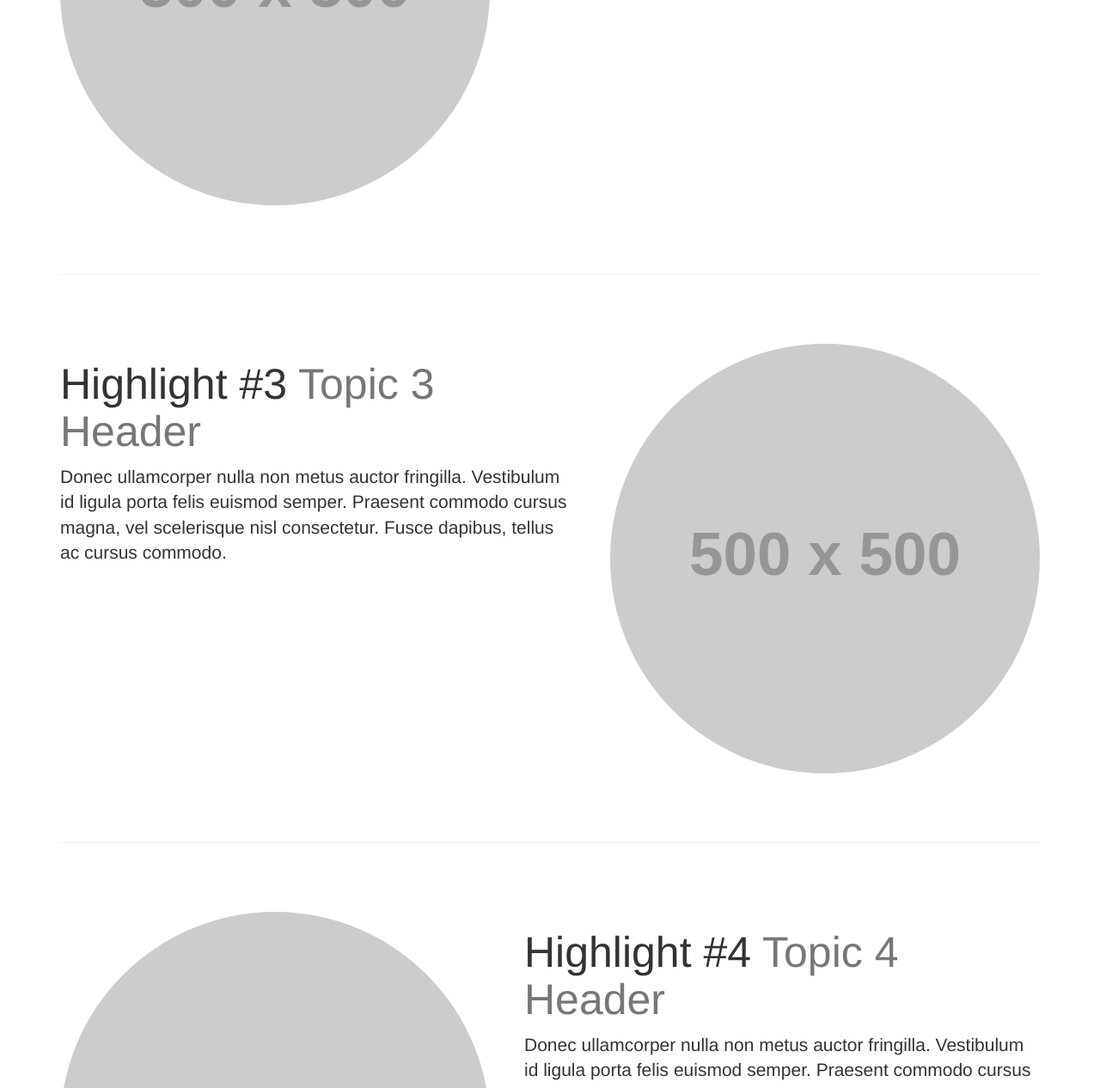
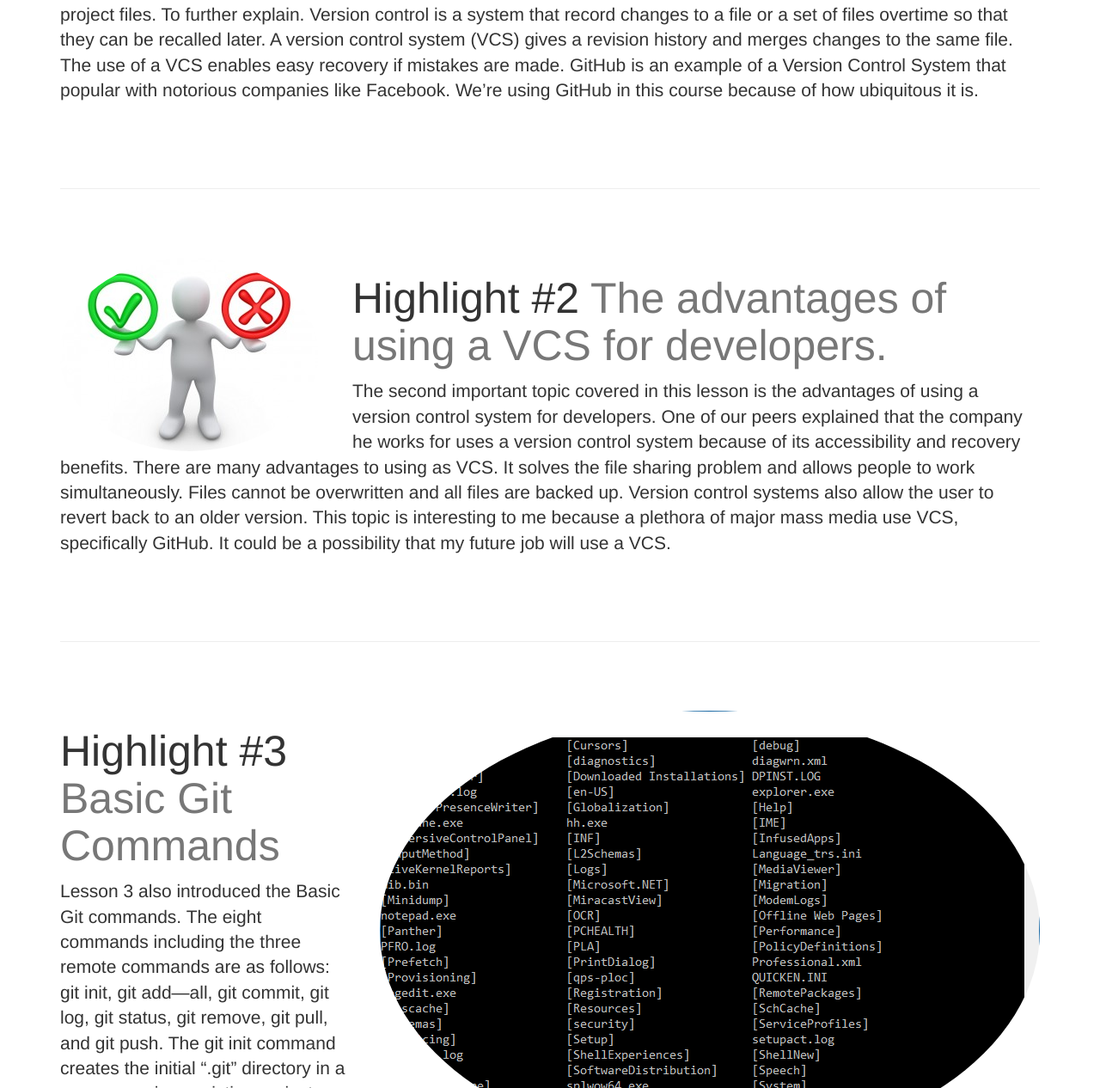
Before and after one commit to csd15/lesson3_VersionControl, a plain HTML site: page index.html in a window 1280 px wide. Shown: the part 1534-2800 px from the top of the page at 86% size. Drawn offline with Linux system fonts and the light colour scheme; placeholder pictures from the web are drawn by us.

Commit message:
Lesson 3 final commit

```diff
--- a/index.html
+++ b/index.html
@@ -67,7 +67,7 @@
         <div class="headline">
             <div class="container">
                 <h2>Lesson 3 Highlights</h2>
-                <h3>INSERT YOUR NAME</h3>
+                <h3>Cellina Danvers</h3>
             </div>
         </div>
     </header>
@@ -79,55 +79,55 @@
 
         <!-- First Featurette -->
         <div class="featurette" id="topic1">
-            <img class="featurette-image img-circle img-responsive pull-right" src="http://placehold.it/500x500">
+            <img class="featurette-image img-circle img-responsive pull-right" src= "photos/VC.png">
             <h2 class="featurette-heading">Highlight #1
-                <span class="text-muted">Topic 1 Header</span>
+                <span class="text-muted">Version Control and Version Control System(VCS)</span>
             </h2>
-            <p class="lead">Donec ullamcorper nulla non metus auctor fringilla. Vestibulum id ligula porta felis euismod semper. Praesent commodo cursus magna, vel scelerisque nisl consectetur. Fusce dapibus, tellus ac cursus commodo.</p>
+            <p class="lead">In this assignment we were asked to choose five topics that we found interesting from Lesson 3. The first topic that I deemed important was version control and version control systems. Version control is one main repository for all of the project files. To further explain. Version control is a system that record changes to a file or a set of files overtime so that they can be recalled later. A version control system (VCS) gives a revision history and merges changes to the same file. The use of a VCS enables easy recovery if mistakes are made. GitHub is an example of a Version Control System that popular with notorious companies like Facebook. We’re using GitHub in this course because of how ubiquitous it is.</p>
         </div>
 
         <hr class="featurette-divider">
 
         <!-- Second Featurette -->
         <div class="featurette" id="topic2">
-            <img class="featurette-image img-circle img-responsive pull-left" src="http://placehold.it/500x500">
+            <img class="featurette-image img-circle img-responsive pull-left" src="photos/advantage_pic.jpg">
             <h2 class="featurette-heading">Highlight #2
-                <span class="text-muted">Topic 2 Header</span>
+                <span class="text-muted">The advantages of using a VCS for developers.</span>
             </h2>
-            <p class="lead">Donec ullamcorper nulla non metus auctor fringilla. Vestibulum id ligula porta felis euismod semper. Praesent commodo cursus magna, vel scelerisque nisl consectetur. Fusce dapibus, tellus ac cursus commodo.</p>
+            <p class="lead">The second important topic covered in this lesson is the advantages of using a version control system for developers. One of our peers explained that the company he works for uses a version control system because of its accessibility and recovery benefits. There are many advantages to using as VCS. It solves the file sharing problem and allows people to work simultaneously. Files cannot be overwritten and all files are backed up. Version control systems also allow the user to revert back to an older version. This topic is interesting to me because a plethora of major mass media use VCS, specifically GitHub. It could be a possibility that my future job will use a VCS.</p>
         </div>
 
         <hr class="featurette-divider">
 
         <!-- Third Featurette -->
         <div class="featurette" id="topic3">
-            <img class="featurette-image img-circle img-responsive pull-right" src="http://placehold.it/500x500">
+            <img class="featurette-image img-circle img-responsive pull-right" src="photos/Commands_git.png">
             <h2 class="featurette-heading">Highlight #3
-                <span class="text-muted">Topic 3 Header</span>
+                <span class="text-muted">Basic Git Commands</span>
             </h2>
-            <p class="lead">Donec ullamcorper nulla non metus auctor fringilla. Vestibulum id ligula porta felis euismod semper. Praesent commodo cursus magna, vel scelerisque nisl consectetur. Fusce dapibus, tellus ac cursus commodo.</p>
+            <p class="lead">Lesson 3 also introduced the Basic Git commands. The eight commands including the three remote commands are as follows: git init, git add—all, git commit, git log, git status, git remove, git pull, and git push. The git init command creates the initial “.git” directory in a new or previous existing project according to site ground.com. Git add just add’s files into your directory while git commit sets a branch to point to the updated file. Git status shows the status of your files and git log shows all the commits made before hand. The three remote commands: git remote shows all your remote repository versions while git push and git pull deal with the storing and retrieving of files. These basic commands are essential to this course because they operate together in a way that makes GitHub and other VCS’ successful</p>
         </div>
 
         <hr class="featurette-divider">
 
        <!-- Fourth Featurette -->
         <div class="featurette" id="topic4">
-            <img class="featurette-image img-circle img-responsive pull-left" src="http://placehold.it/500x500">
+            <img class="featurette-image img-circle img-responsive pull-left" src="photos/repo.png">
             <h2 class="featurette-heading">Highlight #4
-                <span class="text-muted">Topic 4 Header</span>
+                <span class="text-muted">How to create a local and remote repository using GitHub</span>
             </h2>
-            <p class="lead">Donec ullamcorper nulla non metus auctor fringilla. Vestibulum id ligula porta felis euismod semper. Praesent commodo cursus magna, vel scelerisque nisl consectetur. Fusce dapibus, tellus ac cursus commodo.</p>
+            <p class="lead">In Lesson 2.1 on git-scm.com, two methods are introduced to getting a Git Repository. One approach takes an existing project and imports it into Git, the other “clones” an existing Git Repository from another server (similar to local versus remote repositories). To create a repository by importing, you must create a subdirectory named .git then begin tracking files with an initial commit. This is the git add and git commit commands. On the other hand, to clone an existing repository you must use the git clone command followed by a left angle bracket, the URL and a right angle bracket. This creates a directory for the file located in your URL. </p>
         </div>
 
         <hr class="featurette-divider">
 
         <!-- Fifth Featurette -->
         <div class="featurette" id="topic5">
-            <img class="featurette-image img-circle img-responsive pull-right" src="http://placehold.it/500x500">
+            <img class="featurette-image img-circle img-responsive pull-right" src="photos/GIT-logo_300x300.jpg">
             <h2 class="featurette-heading">Highlight #5
-                <span class="text-muted">Topic 5 Header</span>
+                <span class="text-muted">History of Git</span>
             </h2>
-            <p class="lead">Donec ullamcorper nulla non metus auctor fringilla. Vestibulum id ligula porta felis euismod semper. Praesent commodo cursus magna, vel scelerisque nisl consectetur. Fusce dapibus, tellus ac cursus commodo.</p>
+            <p class="lead">Git was introduced in 2005 from an older DVCS called BitKeeper. Linux Kernel, an open software project, created the software in 2002. Due to unfortunate and ongoing issues between the Linux Kernel community and the company that developed BitKeeper, the tool’s public and free use was revoked. The created of Linux prompted that they move forward and create a new system with Speed, Simple Design, parallel branches, is fully distributed and can handle very large scale projects. What makes GitHub better than other Version Control systems is its “snapshot” behavior. Imagine that each time a document, program, etc. is modified; GitHub is taking snapshots as a way to retain memory. All of this information and more can be accessed on git-scm.com</p>
         </div>
 
         <hr class="featurette-divider">
```
Also changed, not shown: photos/Commands_git.png (added), photos/GIT-logo_300x300.jpg (added), photos/VC.png (added), photos/advantage_pic.jpg (added), photos/repo.png (added), 1 other file.
